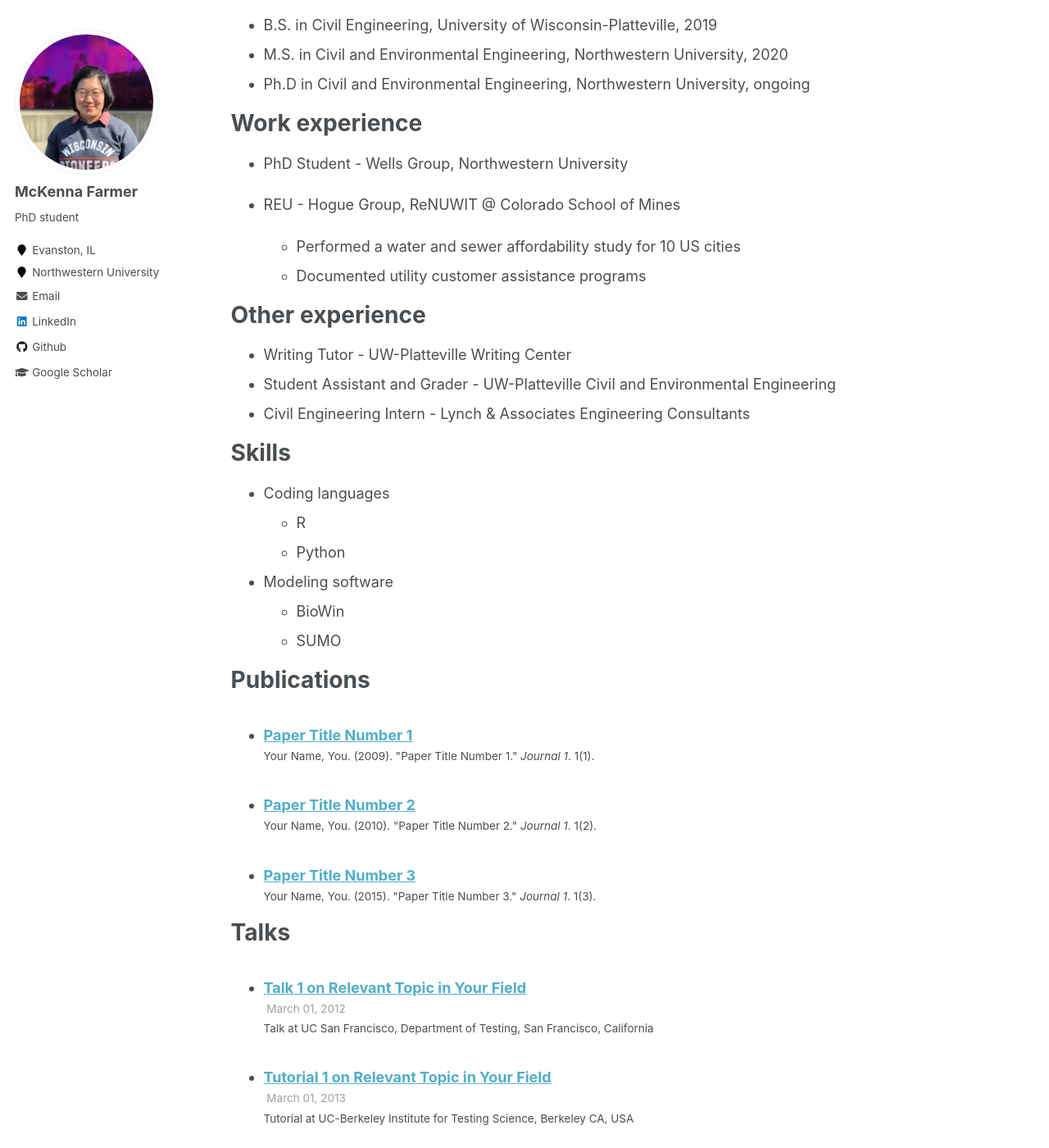
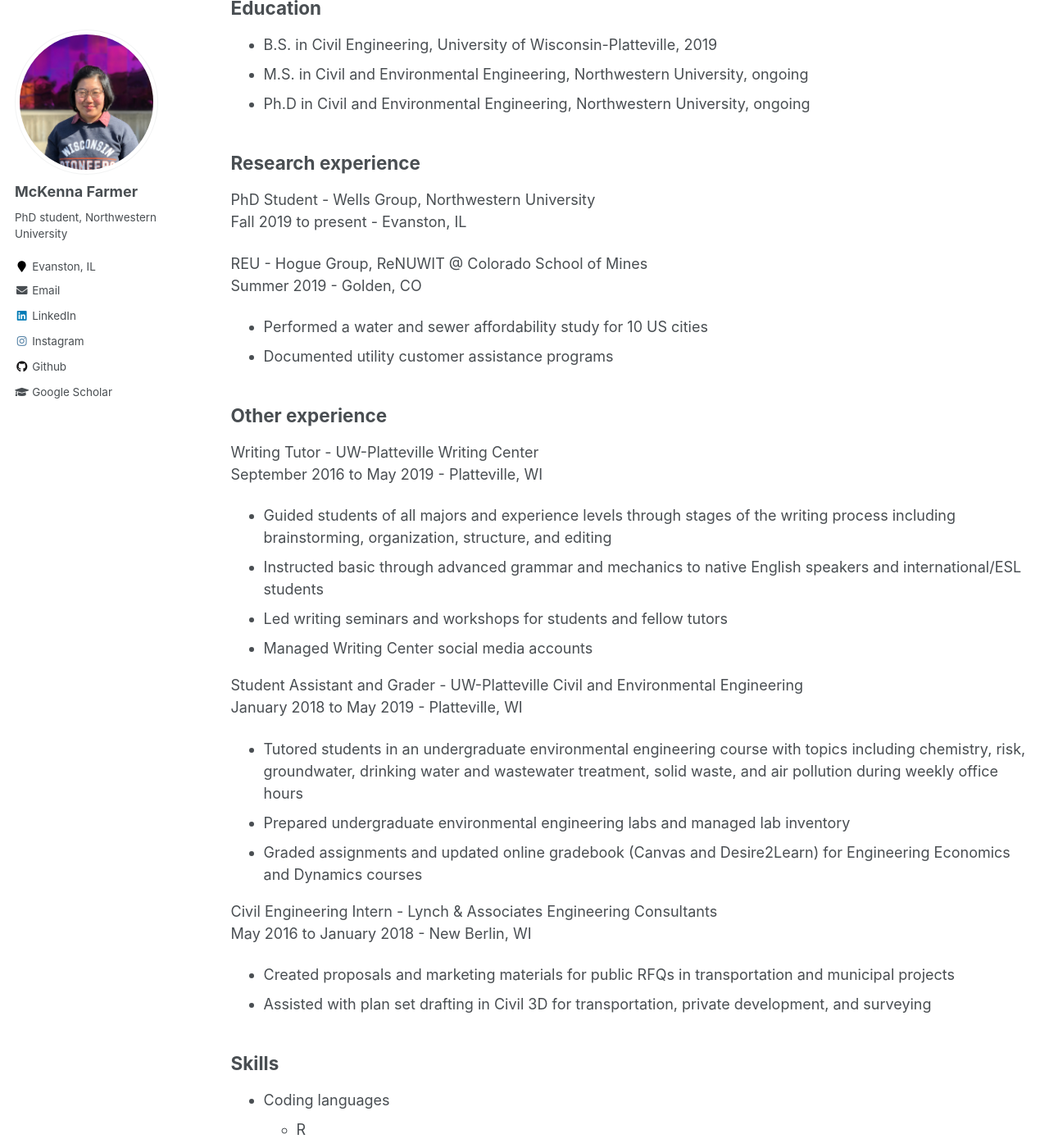
Before and after one commit to mckfarm/mckfarm.github.io, a Jekyll site: the page built from _pages/cv.md, in a window 1280 px wide and 1400 px high, scrolled down 195 px. Shown: the whole window at 82% size. Built offline with Jekyll 4.4.1, drawn with Linux system fonts in a browser that asks for light colours; some of the changed text lies outside the part shown.

Commit message:
update cv

```diff
--- a/_config.yml
+++ b/_config.yml
@@ -82,9 +82,9 @@ analytics:
 author:
   name             : "McKenna Farmer"
   avatar           : "profile.JPG"
-  bio              : "PhD student"
+  bio              : "PhD student, Northwestern University"
   location         : "Evanston, IL"
-  employer         : "Northwestern University"
+  employer         :
   pubmed           : # "https://www.ncbi.nlm.nih.gov/pubmed/?term=john+snow"
   googlescholar    : "http://yourfullgooglescholarurl.com"
   email            : "mckennafarmer2023@u.northwestern.edu"
@@ -99,7 +99,7 @@ author:
   github           : "mckfarm"
   google_plus      :
   keybase          :
-  instagram        :
+  instagram        : "mckyfarmer"
   impactstory      : #"https://profiles.impactstory.org/u/xxxx-xxxx-xxxx-xxxx"
   lastfm           :
   linkedin         : "https://www.linkedin.com/in/mckenna-farmer/"
--- a/_pages/cv.md
+++ b/_pages/cv.md
@@ -10,54 +10,72 @@ redirect_from:
 {% include base_path %}
 
 Education
-======
+-----
 * B.S. in Civil Engineering, University of Wisconsin-Platteville, 2019
-* M.S. in Civil and Environmental Engineering, Northwestern University, 2020
+* M.S. in Civil and Environmental Engineering, Northwestern University, ongoing
 * Ph.D in Civil and Environmental Engineering, Northwestern University, ongoing
 
-Work experience
-======
-* PhD Student - Wells Group, Northwestern University
 
-* REU - Hogue Group, ReNUWIT @ Colorado School of Mines
-  * Performed a water and sewer affordability study for 10 US cities
-  * Documented utility customer assistance programs
+Research experience
+-----
+
+PhD Student - Wells Group, Northwestern University
+Fall 2019 to present - Evanston, IL
+
+REU - Hogue Group, ReNUWIT @ Colorado School of Mines
+Summer 2019 - Golden, CO
+* Performed a water and sewer affordability study for 10 US cities
+* Documented utility customer assistance programs
 
 
 Other experience
-======
-* Writing Tutor - UW-Platteville Writing Center
-* Student Assistant and Grader - UW-Platteville Civil and Environmental Engineering
-* Civil Engineering Intern - Lynch & Associates Engineering Consultants
+-----
+Writing Tutor - UW-Platteville Writing Center
+September 2016 to May 2019 - Platteville, WI
+* Guided students of all majors and experience levels through stages of the writing process including brainstorming, organization, structure, and editing
+* Instructed basic through advanced grammar and mechanics to native English speakers and international/ESL students
+* Led writing seminars and workshops for students and fellow tutors
+* Managed Writing Center social media accounts
+
+Student Assistant and Grader - UW-Platteville Civil and Environmental Engineering
+January 2018 to May 2019 - Platteville, WI
+* Tutored students in an undergraduate environmental engineering course with topics including chemistry, risk, groundwater, drinking water and wastewater treatment, solid waste, and air pollution during weekly office hours
+* Prepared undergraduate environmental engineering labs and managed lab inventory
+* Graded assignments and updated online gradebook (Canvas and Desire2Learn) for Engineering Economics and Dynamics courses
+
+Civil Engineering Intern - Lynch & Associates Engineering Consultants
+May 2016 to January 2018 - New Berlin, WI
+* Created proposals and marketing materials for public RFQs in transportation and municipal projects
+* Assisted with plan set drafting in Civil 3D for transportation,  private development, and surveying
 
 
 Skills
-======
+-----
 * Coding languages
   * R
   * Python
-* Modeling software
+* Process modeling software
   * BioWin
   * SUMO
 
 Publications
-======
+-----
   <ul>{% for post in site.publications %}
     {% include archive-single-cv.html %}
   {% endfor %}</ul>
 
 Talks
-======
+-----
   <ul>{% for post in site.talks %}
     {% include archive-single-talk-cv.html %}
   {% endfor %}</ul>
 
 Teaching
-======
+-----
   <ul>{% for post in site.teaching %}
     {% include archive-single-cv.html %}
   {% endfor %}</ul>
 
 Service and leadership
-======
+-----
 * Currently signed in to 43 different slack teams
```
Also changed, not shown: 1 other file.
